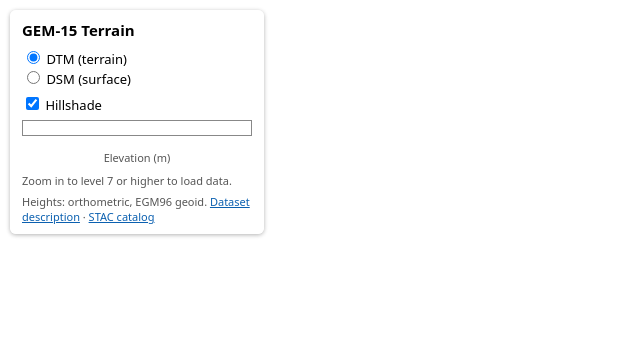
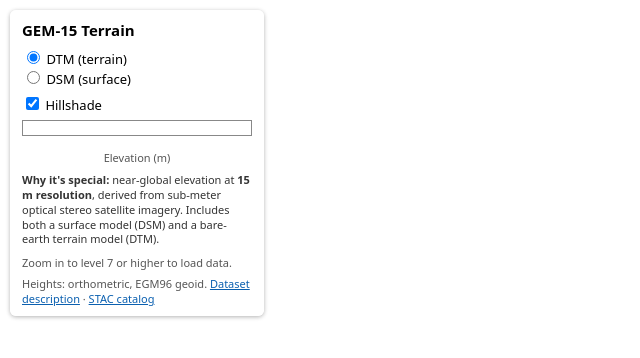
Before and after one commit to bertt/gem15, a plain HTML site: page index.html in a window 1280 px wide. Shown: the whole page, without its empty margins (0-640 px from the left). Drawn offline with nearby package versions, Linux system fonts and the light colour scheme.

Commit message:
Add dataset info to panel
Co-authored-by: Copilot <223556219+Copilot@users.noreply.github.com>

```diff
--- a/index.html
+++ b/index.html
@@ -23,6 +23,11 @@
       <div id="ticks"></div>
       <div class="unit">Elevation (m)</div>
     </div>
+    <div id="info">
+      <b>Why it's special:</b> near-global elevation at <b>15 m resolution</b>, derived from
+      sub-meter optical stereo satellite imagery. Includes both a surface model (DSM) and a
+      bare-earth terrain model (DTM).
+    </div>
     <div id="status">Zoom in to level 7 or higher to load data.</div>
     <div id="about">
       Heights: orthometric, EGM96 geoid.
--- a/style.css
+++ b/style.css
@@ -11,6 +11,7 @@ html, body, #map { margin: 0; height: 100%; width: 100%; font-family: system-ui,
 #ticks { position: relative; height: 14px; font-size: 10px; }
 #ticks span { position: absolute; transform: translateX(-50%); }
 .unit { font-size: 11px; color: #555; text-align: center; }
+#info { margin-top: 8px; font-size: 11px; color: #333; line-height: 1.35; }
 #status { margin-top: 8px; font-size: 11px; color: #555; }
 #about { margin-top: 6px; font-size: 11px; color: #555; }
 #about a { color: #0b60b0; }
```
